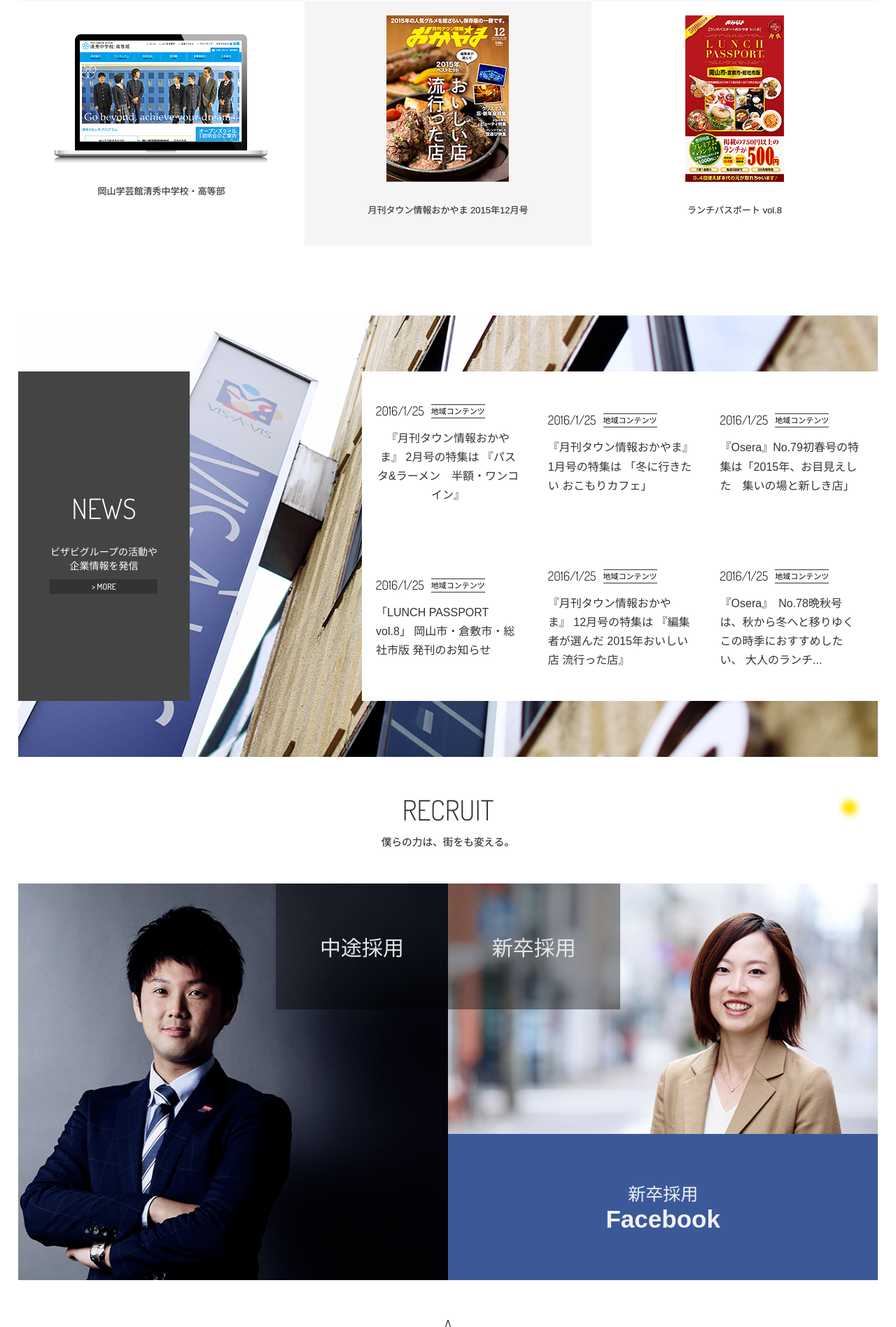
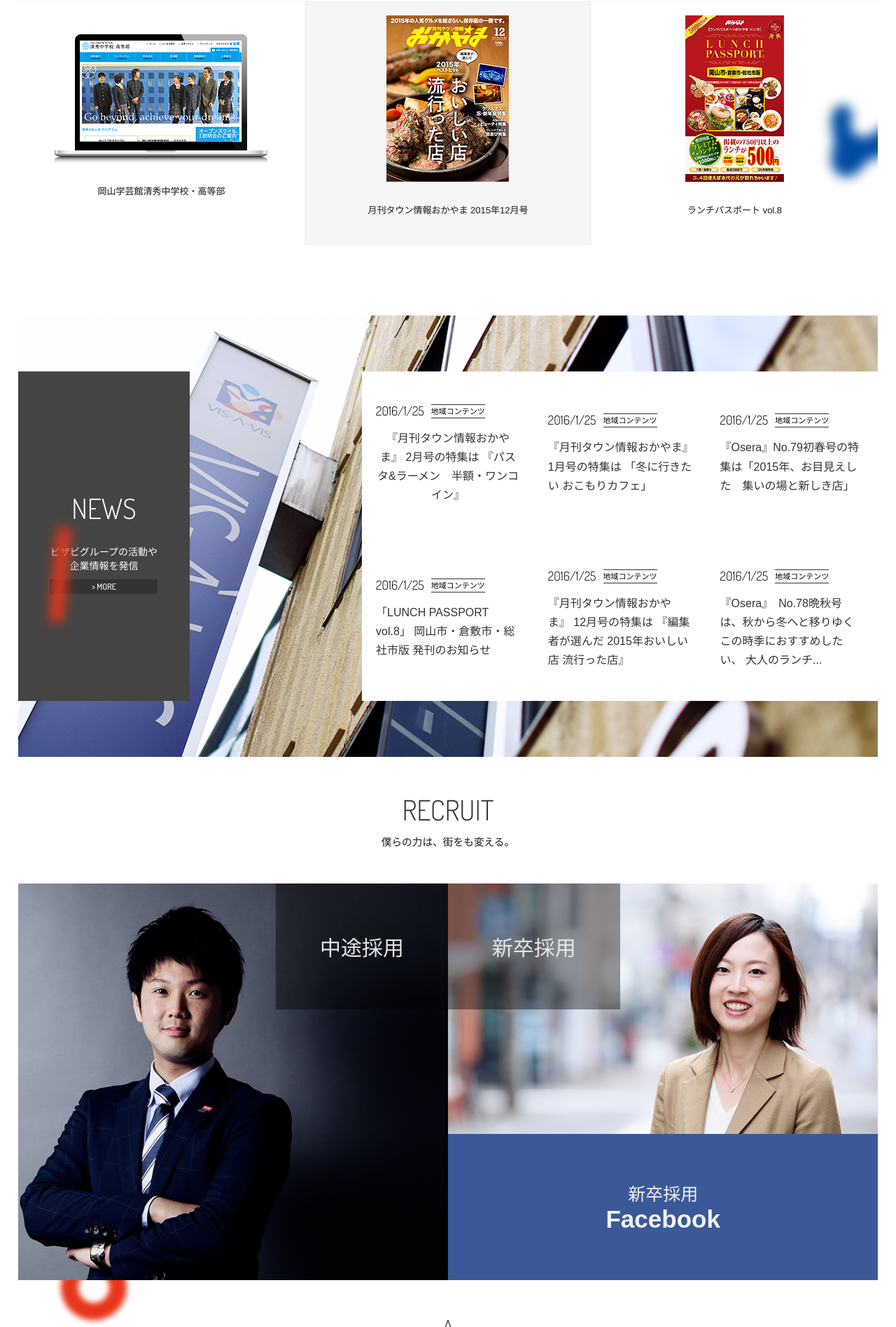
Before and after one commit to chainsolution/PUnited, a CodeIgniter app: page /database/ in a window 1280 px wide. Shown: the part 3020-4917 px from the top of the page at 70% size. Run offline with CodeIgniter, Linux system fonts and the light colour scheme.

Commit message:
Finished the last requirement changed, moving object, overlay title in works section.

```diff
--- a/application/views/index.php
+++ b/application/views/index.php
@@ -130,9 +130,15 @@
 
 				<!-- Circle Moving Object -->
 				<div id="circle_object">
-					<img src="assets/img/common/objects/object6.png">
+					<img src="assets/img/common/objects/floating_small_yellow_squere_object_02.png">
 				</div>
 				<!-- Circle Moving Object -->
+
+				<!-- Big squere Moving -->
+				<div id="cricle_bottom">
+					<img src="assets/img/common/objects/floating_large_yellow_squere_object_01.png">
+				</div>
+				<!-- Big squere Moving -->
 
 				<!-- heading title -->
 				<div class="section_heading">
@@ -319,20 +325,14 @@
 
 			<div class="content_inner">
 
-				<!-- Big Circle Moving -->
-				<div id="cricle_bottom">
-					<img src="assets/img/common/objects/object6.png">
-				</div>
-				<!-- Big Circle Moving -->
-
 				<!-- Blue Shape Moving -->
 				<div id="blue_shape">
-					<img src="assets/img/common/objects/object5.png">
+					<img src="assets/img/common/objects/floating_blue_object_05.png">
 				</div>
 				<!-- Blue Shape Moving -->
 				<!-- Stick Moving Object -->
 				<div id="stick_object">
-					<img src="assets/img/common/objects/object1.png">
+					<img src="assets/img/common/objects/floating_stick_object_06.png">
 				</div>
 				<!-- stick Moving Object -->
 
@@ -576,7 +621,7 @@
 
 				<!-- Round Moving Object -->
 				<div id="round_object">
-					<img src="assets/img/common/objects/object2.png">
+					<img src="assets/img/common/objects/floating_large_circle_object_03.png">
 				</div>
 				<!-- Round Moving Object -->
 
--- a/application/views/page/about/privacy_policy.php
+++ b/application/views/page/about/privacy_policy.php
@@ -108,7 +108,7 @@
 										<li><span>名称</span> 株式会社ビザビ　個人情報管理統括責任者</li>
 										<li><span>電話</span> 086-224-7172</li>
 										<li><span>FAX</span> 086-224-1584</li>
-										<li><span>E-MAIL</span> お問い合わせフォーム</li>
+										<li><span>E-MAIL</span> <a href="" class="underline">お問い合わせフォーム</a></li>
 										<p>受付時間は9時30分から18時までとなります。（土・日・祝祭日・年末年始を除く</p>
 									</ul>
 								</li>
--- a/assets/css/style.css
+++ b/assets/css/style.css
@@ -523,7 +527,7 @@ body.mobile_nav_open {
   width: 96%;
   padding: 0 2%;
   margin: 0 auto;
-  overflow: hidden; }
+  overflow: visible; }
   .site_container::after {
     clear: both;
     content: "";
@@ -1595,131 +1599,171 @@ a.more_btn {
   font-size: 1000%;
   color: #fff; }
 
+/** Overlay title in business domain & works **/
+/*****************************************/
+.overlay_caption {
+  display: none;
+  position: absolute;
+  top: 0;
+  left: 0;
+  right: 0;
+  bottom: 0;
+  transform-origin: 50% 50%;
+  -webkit-transform-origin: 50% 50%;
+  -moz-transform-origin: 50% 50%;
+  -o-transform-origin: 50% 50%;
+  -ms-transform-origin: 50% 50%; }
+  .overlay_caption .flex_inner {
+    position: relative;
+    width: 100%;
+    height: 100%;
+    display: -webkit-flex;
+    display: -webkit-box;
+    display: -moz-flex;
+    display: -moz-box;
+    display: -ms-flexbox;
+    display: flex;
+    justify-content: center;
+    -webkit-justify-content: center;
+    -moz-justify-content: center;
+    -ms-justify-content: center;
+    align-items: center;
+    -webkit-align-items: center;
+    -moz-align-items: center;
+    -ms-align-items: center; }
+  .overlay_caption:after {
+    position: absolute;
+    content: "";
+    display: block;
+    top: 0;
+    left: 0;
+    right: 0;
+    bottom: 0;
+    background: rgba(0, 0, 0, 0.5); }
+  .overlay_caption a {
+    display: block;
+    text-decoration: none;
+    padding: 20px;
+    color: #000;
+    text-align: center;
+    line-height: 2;
+    z-index: 5;
+    -webkit-transition: color 0.3s;
+    -moz-transition: color 0.3s;
+    -o-transition: color 0.3s;
+    -ms-transition: color 0.3s;
+    transition: color 0.3s; }
+    .overlay_caption a:hover {
+      text-decoration: underline; }
+
 /** Animate object **/
 /***************/
 @-ms-keyframes spin {
   0% {
-    top: -200px;
+    transform: translateY(-40px);
     transform: rotate(0deg); }
   25% {
-    top: 0px;
+    transform: translateY(-20px);
     transform: rotate(90deg); }
   50% {
-    top: 200px;
+    transform: translateY(20px);
     transform: rotate(180deg); }
   75% {
-    top: 0px;
+    transform: translateY(40px);
     transform: rotate(270deg); }
   100% {
-    transform: rotate(360deg);
-    top: -200px; } }
+    transform: translateY(-40px);
+    transform: rotate(360deg); } }
 
 @-moz-keyframes spin {
   0% {
-    top: -200px;
+    transform: translateY(-40px);
     transform: rotate(0deg); }
   25% {
-    top: 0px;
+    transform: translateY(-20px);
     transform: rotate(90deg); }
   50% {
-    top: 200px;
+    transform: translateY(20px);
     transform: rotate(180deg); }
   75% {
-    top: 0px;
+    transform: translateY(40px);
     transform: rotate(270deg); }
   100% {
-    transform: rotate(360deg);
-    top: -200px; } }
+    transform: translateY(-40px);
+    transform: rotate(360deg); } }
 
 @-webkit-keyframes spin {
   0% {
-    top: -200px;
+    transform: translateY(-40px);
     transform: rotate(0deg); }
   25% {
-    top: 0px;
+    transform: translateY(-20px);
     transform: rotate(90deg); }
   50% {
-    top: 200px;
+    transform: translateY(20px);
     transform: rotate(180deg); }
   75% {
-    top: 0px;
+    transform: translateY(40px);
     transform: rotate(270deg); }
   100% {
-    transform: rotate(360deg);
-    top: -200px; } }
+    transform: translateY(-40px);
+    transform: rotate(360deg); } }
 
 @keyframes spin {
   0% {
-    top: -200px;
+    transform: translateY(-40px);
     transform: rotate(0deg); }
   25% {
-    top: 0px;
+    transform: translateY(-20px);
     transform: rotate(90deg); }
   50% {
-    top: 200px;
+    transform: translateY(20px);
     transform: rotate(180deg); }
   75% {
-    top: 0px;
+    transform: translateY(40px);
     transform: rotate(270deg); }
   100% {
-    transform: rotate(360deg);
-    top: -200px; } }
+    transform: translateY(-40px);
+    transform: rotate(360deg); } }
 
 @-ms-keyframes moveupdown {
   0% {
-    top: -200px; }
-  25% {
-    top: 0px; }
+    transform: translateY(0px); }
   50% {
-    top: 200px; }
-  75% {
-    top: 0px; }
+    transform: translateY(40px); }
   100% {
-    top: -200px; } }
+    transform: translateY(0px); } }
 
 @-moz-keyframes moveupdown {
   0% {
-    top: -200px; }
-  25% {
-    top: 0px; }
+    transform: translateY(0px); }
   50% {
-    top: 200px; }
-  75% {
-    top: 0px; }
+    transform: translateY(40px); }
   100% {
-    top: -200px; } }
+    transform: translateY(0px); } }
 
 @-webkit-keyframes moveupdown {
   0% {
-    top: -200px; }
-  25% {
-    top: 0px; }
+    transform: translateY(0px); }
   50% {
-    top: 200px; }
-  75% {
-    top: 0px; }
+    transform: translateY(40px); }
   100% {
-    top: -200px; } }
+    transform: translateY(0px); } }
 
 @keyframes moveupdown {
   0% {
-    top: -200px; }
-  25% {
-    top: 0px; }
+    transform: translateY(0px); }
   50% {
-    top: 200px; }
-  75% {
-    top: 0px; }
+    transform: translateY(40px); }
   100% {
-    top: -200px; } }
+    transform: translateY(0px); } }
 
 #triangle_object {
   position: absolute;
   top: 40%;
   left: 20px;
-  z-index: 1; }
+  z-index: -1; }
   #triangle_object img {
-    position: relative;
     vertical-align: bottom;
     max-width: 100%;
     animation-name: spin;
@@ -1745,11 +1789,10 @@ a.more_btn {
 
 #circle_object {
   position: absolute;
-  z-index: 1;
+  z-index: 10;
   right: 20px;
   top: 8%; }
   #circle_object img {
-    position: relative;
     vertical-align: bottom;
     max-width: 100%;
     animation-name: spin;
@@ -1804,11 +1847,10 @@ a.more_btn {
 
 #blue_shape {
   position: absolute;
-  z-index: 1;
-  left: 90%;
-  top: 20%; }
+  z-index: 101;
+  right: 0%;
+  top: 0%; }
   #blue_shape img {
-    position: relative;
     vertical-align: bottom;
     max-width: 100%;
     animation-name: moveupdown;
@@ -1834,11 +1876,10 @@ a.more_btn {
 
 #stick_object {
   position: absolute;
-  z-index: 1;
-  bottom: 10%;
+  z-index: 101;
+  top: 20%;
   left: 0; }
   #stick_object img {
-    position: relative;
     vertical-align: bottom;
     max-width: 100%;
     animation-name: spin;
@@ -1864,22 +1905,22 @@ a.more_btn {
 
 #round_object {
   position: absolute;
-  bottom: 0;
-  z-index: 0; }
+  top: 92%;
+  left: 50px;
+  z-index: 10; }
   #round_object img {
-    position: relative;
     vertical-align: bottom;
     max-width: 100%;
-    animation-name: spin;
-    -webkit-animation-name: spin;
-    -moz-animation-name: spin;
-    -o-animation-name: spin;
-    -ms-animation-name: spin;
-    animation-duration: 30s;
-    -webkit-animation-duration: 30s;
-    -moz-animation-duration: 30s;
-    -o-animation-duration: 30s;
-    -ms-animation-duration: 30s;
+    animation-name: moveupdown;
+    -webkit-animation-name: moveupdown;
+    -moz-animation-name: moveupdown;
+    -o-animation-name: moveupdown;
+    -ms-animation-name: moveupdown;
+    animation-duration: 10s;
+    -webkit-animation-duration: 10s;
+    -moz-animation-duration: 10s;
+    -o-animation-duration: 10s;
+    -ms-animation-duration: 10s;
     animation-iteration-count: infinite;
     -webkit-animation-iteration-count: infinite;
     -moz-animation-iteration-count: infinite;
--- a/assets/sass/_function.scss
+++ b/assets/sass/_function.scss
@@ -107,91 +107,94 @@
 @mixin keyframe_spin(){
 	@-ms-keyframes spin {
     	0% {
-			top: -200px;
+			transform: translateY(-40px);
     		transform: rotate(0deg);
     	}
     	25% {
-    		top: 0px;
+            transform: translateY(-20px);
     		transform: rotate(90deg);
     	}
     	50% {
-    		top: 200px;
+            transform: translateY(20px);
     		transform: rotate(180deg);
     	}
     	75% {
-    		top: 0px;
+            transform: translateY(40px);
     		transform: rotate(270deg);
     	}
     	100% {
+            transform: translateY(-40px);
     		transform: rotate(360deg);
-    		top: -200px;
     	}
 	}
 	@-moz-keyframes spin {
         0% {
-			top: -200px;
+            transform: translateY(-40px);
             transform: rotate(0deg);
         }
         25% {
-    		top: 0px;
+            transform: translateY(-20px);
             transform: rotate(90deg);
         }
         50% {
-    		top: 200px;
+            transform: translateY(20px);
             transform: rotate(180deg);
         }
         75% {
-    		top: 0px;
+            transform: translateY(40px);
             transform: rotate(270deg);
         }
         100% {
+            transform: translateY(-40px);
             transform: rotate(360deg);
-    		top: -200px;
         }
+
 	}
 	@-webkit-keyframes spin {
         0% {
-			top: -200px;
+            transform: translateY(-40px);
             transform: rotate(0deg);
         }
         25% {
-    		top: 0px;
+            transform: translateY(-20px);
             transform: rotate(90deg);
         }
         50% {
-    		top: 200px;
+            transform: translateY(20px);
             transform: rotate(180deg);
         }
         75% {
-    		top: 0px;
+            transform: translateY(40px);
             transform: rotate(270deg);
         }
         100% {
+            transform: translateY(-40px);
             transform: rotate(360deg);
-    		top: -200px;
         }
+
 	}
 	@keyframes spin {
         0% {
-			top: -200px;
+            transform: translateY(-40px);
             transform: rotate(0deg);
         }
         25% {
-    		top: 0px;
+            transform: translateY(-20px);
             transform: rotate(90deg);
         }
         50% {
-    		top: 200px;
+            transform: translateY(20px);
             transform: rotate(180deg);
         }
         75% {
-    		top: 0px;
+            transform: translateY(40px);
             transform: rotate(270deg);
         }
         100% {
+            transform: translateY(-40px);
             transform: rotate(360deg);
-    		top: -200px;
         }
+
 	}
 }
 
@@ -199,70 +202,46 @@
 @mixin keyframe_moveupdown(){
     @-ms-keyframes moveupdown {
         0% {
-            top: -200px;
-        }
-        25% {
-            top: 0px;
+            transform: translateY(0px);
         }
         50% {
-            top: 200px;
-        }
-        75% {
-            top: 0px;
+            transform: translateY(40px);
         }
         100% {
-            top: -200px;
+            transform: translateY(0px);
         }
     }
     @-moz-keyframes moveupdown {
         0% {
-            top: -200px;
-        }
-        25% {
-            top: 0px;
+            transform: translateY(0px);
         }
         50% {
-            top: 200px;
-        }
-        75% {
-            top: 0px;
+            transform: translateY(40px);
         }
         100% {
-            top: -200px;
+            transform: translateY(0px);
         }
     }
     @-webkit-keyframes moveupdown {
         0% {
-            top: -200px;
-        }
-        25% {
-            top: 0px;
+            transform: translateY(0px);
         }
         50% {
-            top: 200px;
-        }
-        75% {
-            top: 0px;
+            transform: translateY(40px);
         }
         100% {
-            top: -200px;
+            transform: translateY(0px);
         }
     }
     @keyframes moveupdown {
         0% {
-            top: -200px;
-        }
-        25% {
-            top: 0px;
+            transform: translateY(0px);
         }
         50% {
-            top: 200px;
-        }
-        75% {
-            top: 0px;
+            transform: translateY(40px);
         }
         100% {
-            top: -200px;
+            transform: translateY(0px);
         }
     }
 }
--- a/assets/sass/_layout.scss
+++ b/assets/sass/_layout.scss
@@ -60,7 +60,7 @@ body.mobile_nav_open{
 	width: $site_container_width;
 	padding: 0 $site_container_padding;
 	margin: 0 auto;
-	overflow: hidden;
+	overflow: visible;
 	@include clearfix;
 }
 
--- a/assets/sass/_module.scss
+++ b/assets/sass/_module.scss
@@ -481,15 +526,14 @@ a.more_btn{
 
 #circle_object{
 	position: absolute;
-	z-index: 1;
+	z-index: 10;
 	right: 20px;
 	top: 8%;
 	img{
-		position: relative;
 		vertical-align: bottom;
 		max-width: 100%;
 		@include animation-name(spin);
-		@include animation-duration(30s);
+		@include animation-duration(20s);
 		@include animation-iteration-count(infinite);
 		@include animation-timing-function(linear);
 	}
@@ -497,43 +541,41 @@ a.more_btn{
 #cricle_bottom{
 	position: absolute;
 	left: 10px;
-	z-index: 1;
+	top: 100%;
+	z-index: 10;
 	img{
-		position: relative;
 		vertical-align: bottom;
 		max-width: 100%;
 		@include animation-name(spin);
-		@include animation-duration(30s);
+		@include animation-duration(20s);
 		@include animation-iteration-count(infinite);
 		@include animation-timing-function(linear);
 	}
 }
 #blue_shape{
 	position: absolute;
-	z-index: 1;
-	left: 90%;
-	top: 20%;
+	z-index: 101;
+	right: 0%;
+	top: 0%;
 	img{
-		position: relative;
 		vertical-align: bottom;
 		max-width: 100%;
 		@include animation-name(moveupdown);
-		@include animation-duration(30s);
+		@include animation-duration(8s);
 		@include animation-iteration-count(infinite);
 		@include animation-timing-function(linear);
 	}
 }
 #stick_object{
 	position: absolute;
-	z-index: 1;
-	bottom: 10%;
+	z-index: 101;
+	top: 20%;
 	left: 0;
 	img{
-		position: relative;
 		vertical-align: bottom;
 		max-width: 100%;
 		@include animation-name(spin);
-		@include animation-duration(30s);
+		@include animation-duration(20s);
 		@include animation-iteration-count(infinite);
 		@include animation-timing-function(linear);
 	}
@@ -541,14 +583,14 @@ a.more_btn{
 }
 #round_object{
 	position: absolute;
-	bottom: 0;
-	z-index: 0;
+	top: 92%;
+	left: 50px;
+	z-index: 10;
 	img{
-		position: relative;
 		vertical-align: bottom;
 		max-width: 100%;
-		@include animation-name(spin);
-		@include animation-duration(30s);
+		@include animation-name(moveupdown);
+		@include animation-duration(10s);
 		@include animation-iteration-count(infinite);
 		@include animation-timing-function(linear);
 	}
--- a/assets/sass/_util.scss
+++ b/assets/sass/_util.scss
@@ -76,6 +76,11 @@
 	font-family: $font_en;
 }
 
+/* Text underline */
+.underline{
+	border-bottom: 1px solid #999;
+}
+
 /* グリッドレイアウト用mixin (IE8以上)
 usage:
 ■12分割で間隔が20pxのグリッドのクラスを作る場合
```
Also changed, not shown: other parts of application/views/index.php (+52 -7 lines), other parts of assets/css/style.css (+42 -82 lines), other parts of assets/sass/_module.scss (+48 -3 lines), assets/js/script.js (+26 -9 lines), assets/sass/_contents.scss (+12 -43 lines), assets/img/common/objects/floating_blue_elipse_object_07.png (renamed from assets/img/common/objects/object4.png), assets/img/common/objects/floating_blue_object_05.png (renamed from assets/img/common/objects/object5.png), assets/img/common/objects/floating_large_circle_object_03.png (renamed from assets/img/common/objects/object2.png), assets/img/common/objects/floating_large_yellow_squere_object_01.png (added), assets/img/common/objects/floating_small_yellow_squere_object_02.png (renamed from assets/img/common/objects/object6.png), assets/img/common/objects/floating_stick_object_06.png (renamed from assets/img/common/objects/Object1.png), assets/img/common/objects/floating_triangle_object_04.png (renamed from assets/img/common/objects/object3.png), 1 other file. Lines whose indentation alone changed are shown as unchanged.
